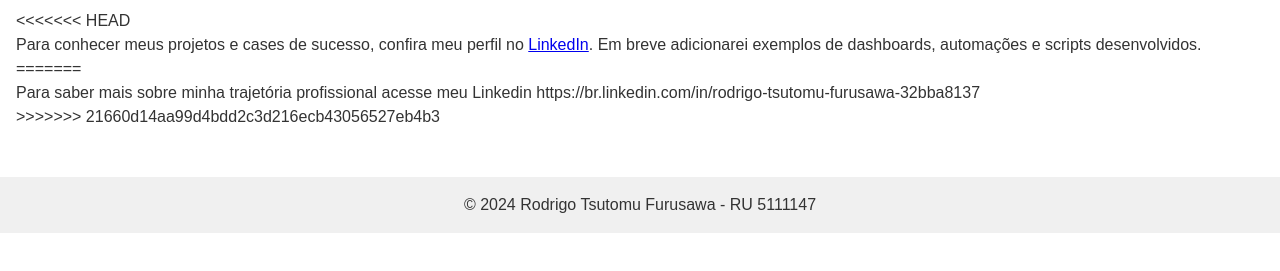
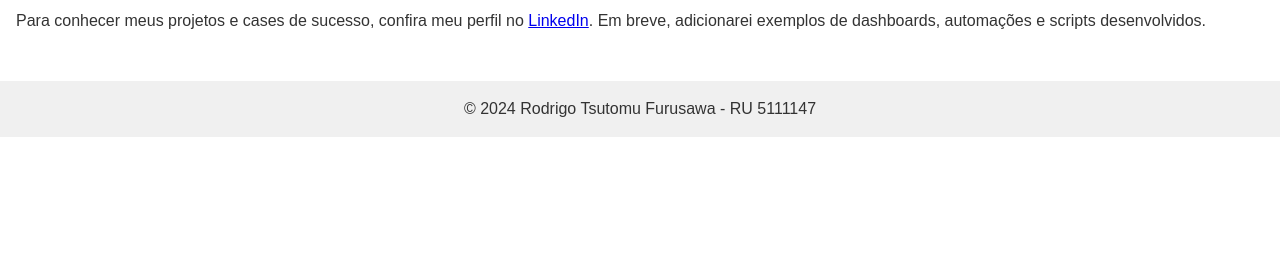
Before and after one commit to Rodifu/rodrigotf, a plain HTML site: page portfolio.html in a window 1280 px wide. Shown: the part 103-374 px from the top of the page. Drawn offline with Linux system fonts and the light colour scheme.

Commit message:
Update portfolio.html

```diff
--- a/portfolio.html
+++ b/portfolio.html
@@ -21,11 +21,7 @@
   <main>
     <section id="portfolio">
       <h1>Portfólio</h1>
-<<<<<<< HEAD
-      <p>Para conhecer meus projetos e cases de sucesso, confira meu perfil no <a href="https://br.linkedin.com/in/rodrigo-tsutomu-furusawa-32bba8137" target="_blank" rel="noopener noreferrer">LinkedIn</a>. Em breve adicionarei exemplos de dashboards, automações e scripts desenvolvidos.</p>
-=======
-      <p>Para saber mais sobre minha trajetória profissional acesse meu Linkedin https://br.linkedin.com/in/rodrigo-tsutomu-furusawa-32bba8137 </p>
->>>>>>> 21660d14aa99d4bdd2c3d216ecb43056527eb4b3
+      <p>Para conhecer meus projetos e cases de sucesso, confira meu perfil no <a href="https://br.linkedin.com/in/rodrigo-tsutomu-furusawa-32bba8137" target="_blank" rel="noopener noreferrer">LinkedIn</a>. Em breve, adicionarei exemplos de dashboards, automações e scripts desenvolvidos.</p>
     </section>
   </main>
 
```
